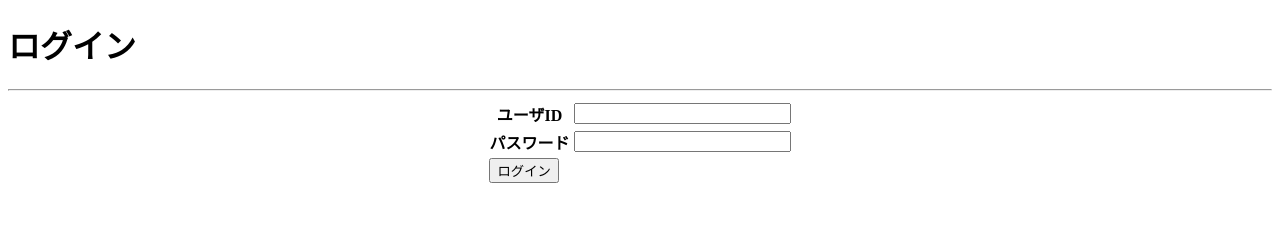
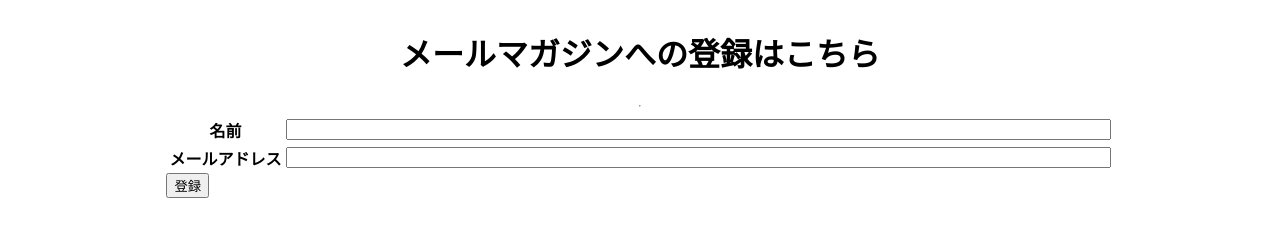
Before and after one commit to kenkono/PutiMagnet, a plain HTML site: page index.html in a window 1280 px wide. Drawn offline with Linux system fonts and the light colour scheme.

Commit message:
register screen

```diff
--- /dev/null
+++ b/index.css
@@ -0,0 +1,6 @@
+.container {
+  display: flex;
+  flex-direction: column;
+  justify-content: center;
+  align-items: center;
+}
--- a/index.html
+++ b/index.html
@@ -3,37 +3,37 @@
 <head>
   <meta charset="UTF-8">
   <meta name="viewport" content="width=device-width, initial-scale=1.0">
-  <title>Document</title>
+  <title>PutiMagnet</title>
+  <link rel="stylesheet" type="text/css" href="index.css">
 </head>
 <body>
-  <h1>ログイン</h1>
+  <div class="container">
+    <h1>メールマガジンへの登録はこちら</h1>
     <hr>
-  <div align="center">
+    <div>
+      <form action="list.html" method="get">
         <table border="0">
-      <form action="list.html" method="get">
           <tr>
             <th>
-            ユーザID
+              名前
             </th>
             <td>
-            <input type="text" name="user_id" value="" size="24">
+              <input type="text" name="name" value="" size="100">
             </td>
           </tr>
           <tr>
             <th>
-            パスワード
+              メールアドレス
             </th>
             <td>
-            <input type="password" name="password" value="" size="24">
+              <input type="email" name="email" value="" size="100">
             </td>
           </tr>
-          <tr>
-            <td colspan="2">
-              <input type="submit" value="ログイン">
-            </td>
-          </tr>
+        </table>
+        <div>
+          <input type="submit" value="登録">
+        </div>
       </form>
-    </table>
     </div>
 </body>
 </html>
```
Lines whose indentation alone changed are shown as unchanged.
